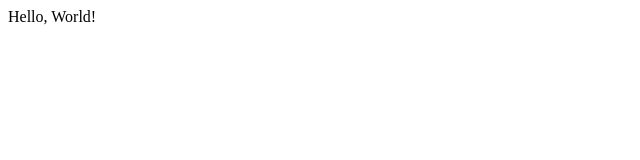
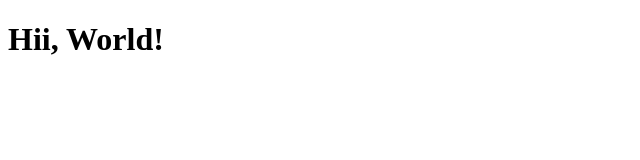
Before and after one commit to PrabashManujaya/projectElearning, a plain HTML site: page Sandani/helllo.html in a window 1280 px wide. Shown: the whole page, without its empty margins (0-640 px from the left). Drawn offline with Linux system fonts and the light colour scheme.

Commit message:
test added

```diff
--- a/Sandani/helllo.html
+++ b/Sandani/helllo.html
@@ -6,6 +6,6 @@
     <title>E-learning Dashboard</title>
 </head>
 <body>
-    Hello, World!
+    <h1>Hii, World!</h1>
 </body>
 </html>
```
